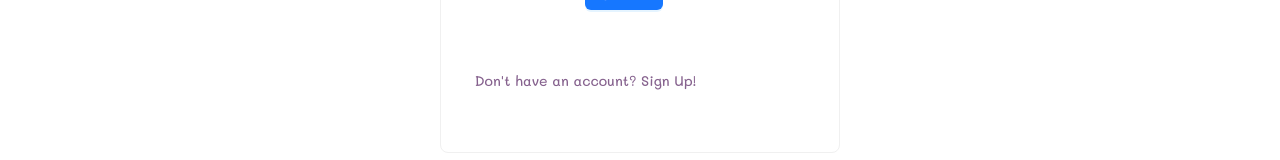
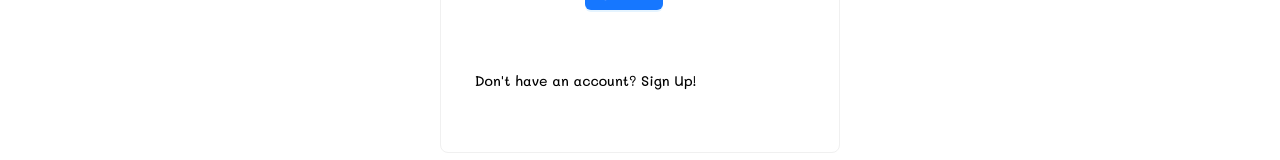
Before and after one commit to zhou7cathy/pet-resq, a React (Create React App) app in the folder client/: page /Login in a window 1280 px wide. Shown: the part 514-674 px from the top of the page. Built offline with nearby package versions, Linux system fonts and the light colour scheme; a web font is replaced by a local one.

Commit message:
update style for link.

```diff
--- a/client/src/index.css
+++ b/client/src/index.css
@@ -94,14 +94,6 @@ p{
   justify-content:space-evenly;
 }
 
-.link {
-  color:rgb(134, 98, 142);
-}
-
-.link:hover {
-  text-decoration:underline;
-}
-
 .post-btn {
   margin: 0 5px;
 }
--- a/client/src/pages/Login.js
+++ b/client/src/pages/Login.js
@@ -95,7 +95,7 @@ const Login = (props) => {
               </Form.Item>
             </Form>
             <Link to="/signup">
-              <p className='link'>
+              <p>
                 Don't have an account? Sign Up!
               </p>
             </Link>
--- a/client/src/pages/Signup.js
+++ b/client/src/pages/Signup.js
@@ -113,7 +113,7 @@ const Signup = () => {
                 </Form.Item>
               </Form>
               <Link to="/Login">
-                <p className=''>
+                <p>
                   Already registered? Sign in!
                 </p>
               </Link>
```
